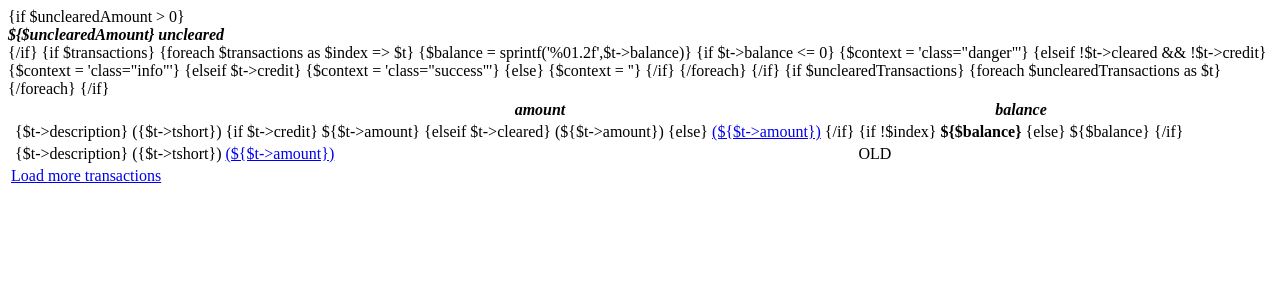
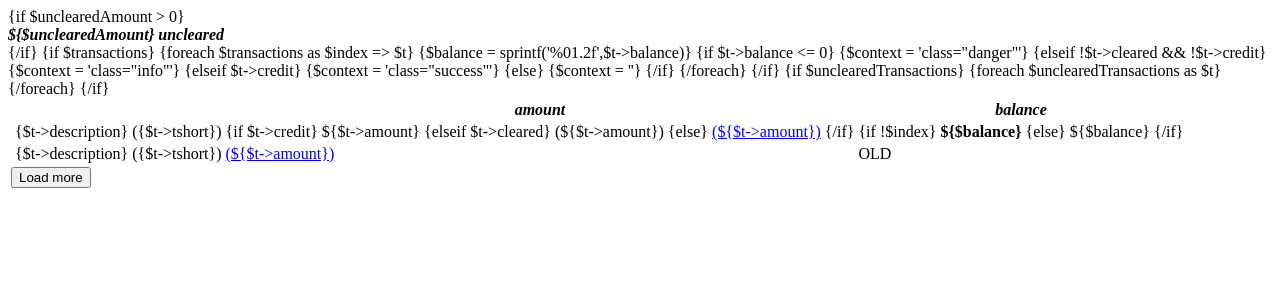
Before and after one commit to thejart/allowance-ledger, a PHP site: page /templates/bs-table-transactions.phtml in a window 1280 px wide. Shown: the top 300 px of the page. Run offline with PHP 8.4, Linux system fonts and the light colour scheme.

Commit message:
load more is now a button

```diff
--- a/templates/bs-table-transactions.phtml
+++ b/templates/bs-table-transactions.phtml
@@ -78,7 +78,9 @@
 {/foreach}
 {/if}
 <tr class='mutable'>
-	<td colspan=4><a href="#" id="moreTransactions" nextwindowend="{$nextWindowEnd}">Load more transactions</a>
+	<td colspan=4>
+		<button id="moreTransactions" nextwindowend="{$nextWindowEnd}" type="button" class="btn btn-secondary btn-lg btn-block">Load more</button>
+	</td>
 </tr>
 </tbody>
 </table>
--- a/templates/more-transactions.phtml
+++ b/templates/more-transactions.phtml
@@ -54,7 +54,9 @@
 {/foreach}
 {/if}
 <tr class='mutable'>
-	<td colspan=4><a href="#" id="moreTransactions" nextwindowend="{$nextWindowEnd}">Load more transactions</a>
+	<td colspan=4>
+		<button id="moreTransactions" nextwindowend="{$nextWindowEnd}" type="button" class="btn btn-secondary btn-lg btn-block">Load more</button>
+	</td>
 </tr>
 <script type="text/javascript">
 <!--
```
